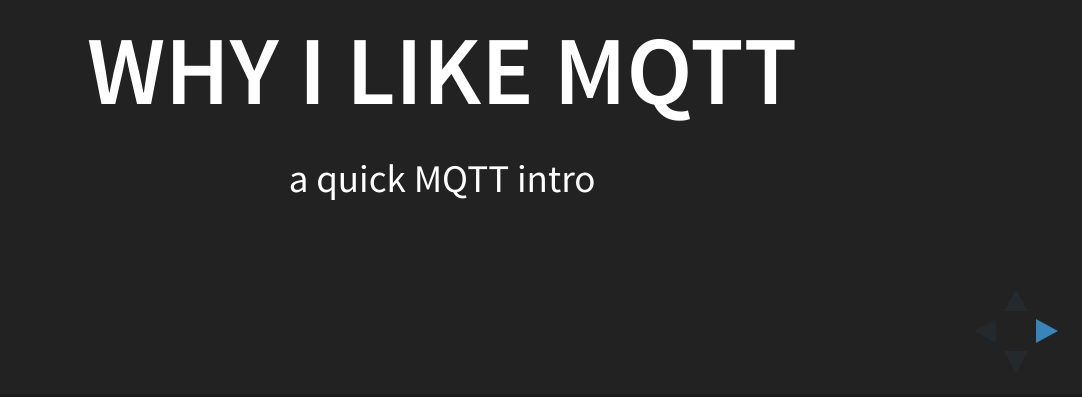
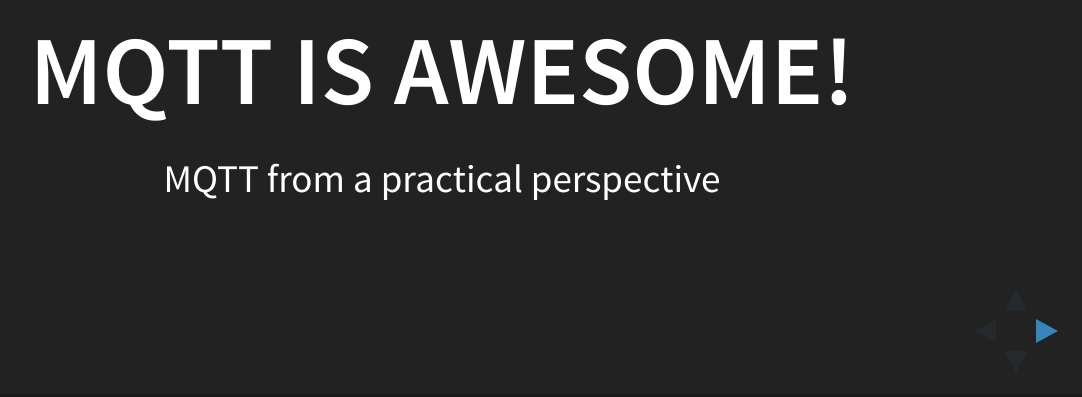
Before and after one commit to simonvanderveldt/mqtt-intro, a plain HTML site: page index.html in a window 1280 px wide. Shown: the part 403-800 px from the top of the page, without its empty margins (198-1280 px from the left). Drawn offline with Linux system fonts and the light colour scheme.

Commit message:
Change title

```diff
--- a/index.html
+++ b/index.html
@@ -4,7 +4,7 @@
 	<head>
 		<meta charset="utf-8">
 
-		<title>Why I like MQTT, a quick MQTT intro</title>
+		<title>MQTT is awesome! MQTT from a practical perspective</title>
 
 		<meta name="description" content="">
 		<meta name="author" content="Simon van der Veldt">
--- a/mqtt-intro.md
+++ b/mqtt-intro.md
@@ -1,7 +1,7 @@
 ![MQTT](img/mqtt-logo.png)
 
-# Why I like MQTT
-a quick MQTT intro
+# MQTT is awesome!
+MQTT from a practical perspective
 
 
 !SLIDE
@@ -9,7 +9,7 @@ a quick MQTT intro
 # MQTT
 “_MQTT is a machine-to-machine/Internet of Things connectivity protocol_”
 
-[MQTT.org](http://mqtt.org)
+<small>[MQTT.org](http://mqtt.org)</small>
 
 
 !SUB
```
